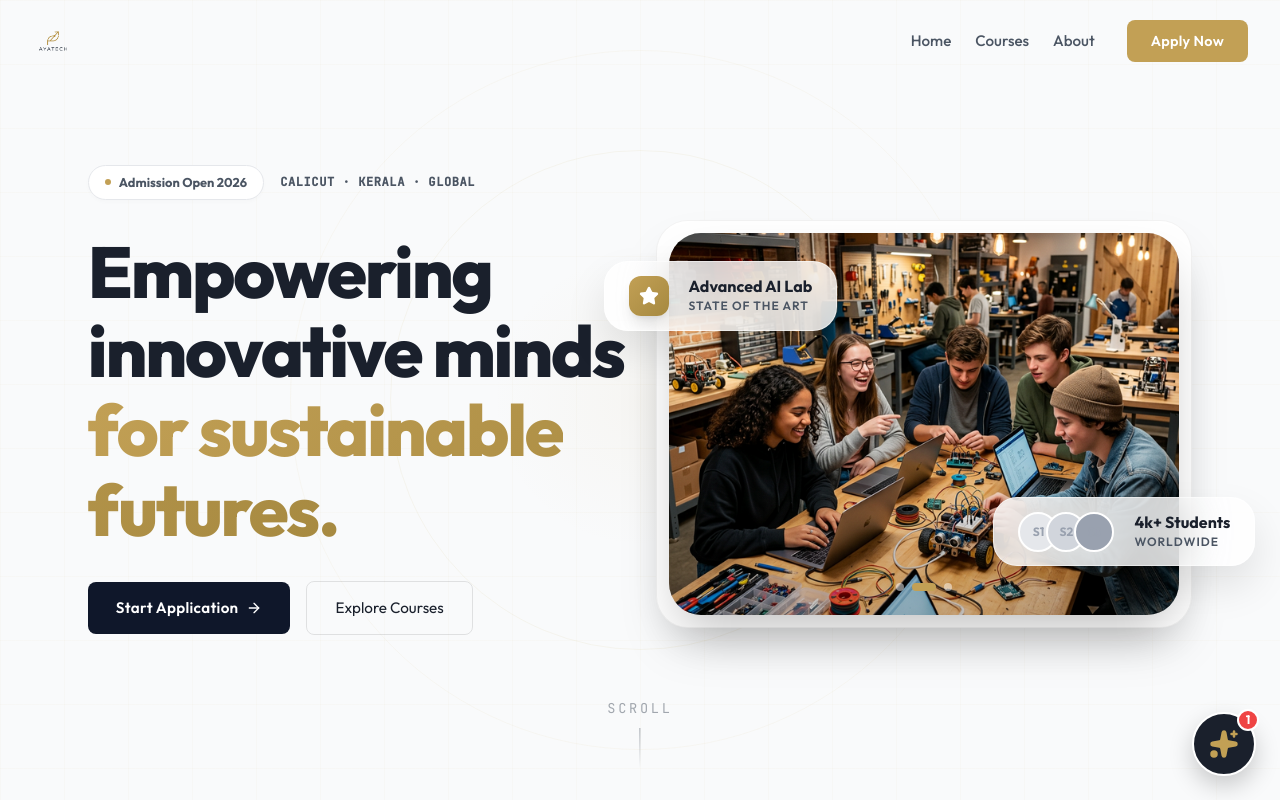
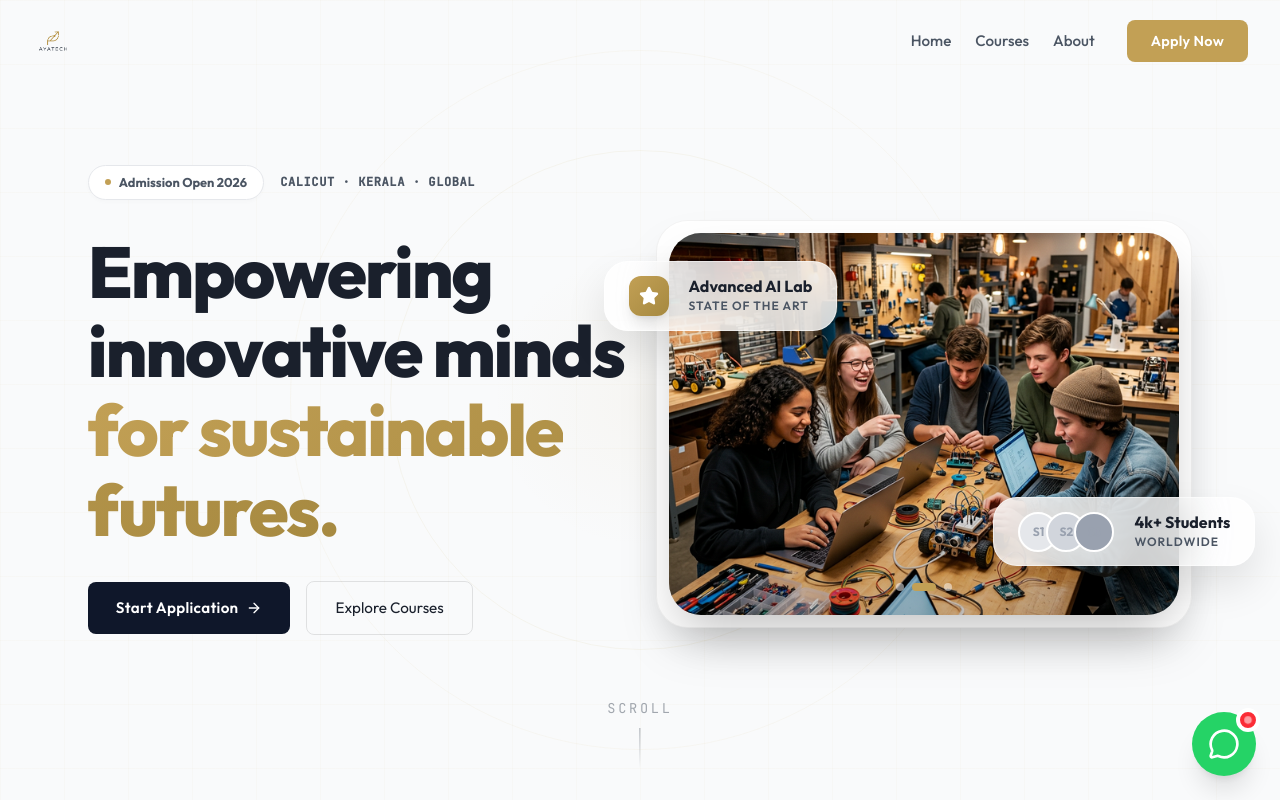
Before and after one commit to ITSXolved/ayatech-site, a Next.js app in the folder web/: page / in a window 1280 px wide. Shown: the top 800 px of the page. Built offline with nearby package versions, Linux system fonts and the light colour scheme.

Commit message:
feat: replace Claude assistant with WhatsApp direct chat (+91 9037665777)

```diff
--- a/web/src/app/layout.tsx
+++ b/web/src/app/layout.tsx
@@ -2,7 +2,7 @@ import type { Metadata } from "next";
 import "./globals.css";
 import NavBar from "@/components/layout/NavBar";
 import Footer from "@/components/layout/Footer";
-import ClaudeAssistant from "@/components/ClaudeAssistant";
+import WhatsAppAssistant from "@/components/WhatsAppAssistant";
 
 export const metadata: Metadata = {
   title: "AyaTech — Empowering Innovation. Building Futures.",
@@ -44,7 +44,7 @@ export default function RootLayout({
         <script src="https://checkout.razorpay.com/v1/checkout.js" async></script>
         <NavBar />
         <main>{children}</main>
-        <ClaudeAssistant />
+        <WhatsAppAssistant />
         <Footer />
       </body>
     </html>
--- /dev/null
+++ b/web/src/components/WhatsAppAssistant.tsx
@@ -0,0 +1,103 @@
+"use client";
+
+import React from "react";
+import { motion, AnimatePresence } from "framer-motion";
+import { MessageCircle, X, Send } from "lucide-react";
+
+export default function WhatsAppAssistant() {
+    const [isOpen, setIsOpen] = React.useState(false);
+
+    const whatsappNumber = "919037665777";
+    const welcomeMessage = "Hi! How can we help you today?";
+
+    const handleWhatsAppClick = () => {
+        const url = `https://wa.me/${whatsappNumber}?text=${encodeURIComponent("I'm interested in AyaTech's courses. Can you help me?")}`;
+        window.open(url, "_blank");
+    };
+
+    return (
+        <div className="fixed bottom-6 right-6 z-[100] flex flex-col items-end gap-4">
+            <AnimatePresence>
+                {isOpen && (
+                    <motion.div
+                        initial={{ opacity: 0, y: 20, scale: 0.9, transformOrigin: "bottom right" }}
+                        animate={{ opacity: 1, y: 0, scale: 1 }}
+                        exit={{ opacity: 0, y: 20, scale: 0.9 }}
+                        className="w-[320px] bg-white rounded-3xl shadow-2xl border border-gray-100 overflow-hidden mb-2"
+                    >
+                        {/* Header */}
+                        <div className="bg-[#25D366] p-6 text-white relative">
+                            <button
+                                onClick={() => setIsOpen(false)}
+                                className="absolute top-4 right-4 p-1 hover:bg-white/20 rounded-full transition-colors"
+                            >
+                                <X size={20} />
+                            </button>
+                            <div className="flex items-center gap-3">
+                                <div className="w-12 h-12 rounded-full bg-white/20 flex items-center justify-center backdrop-blur-sm">
+                                    <MessageCircle size={24} />
+                                </div>
+                                <div>
+                                    <h3 className="font-bold text-lg leading-tight">AyaTech Support</h3>
+                                    <p className="text-white/80 text-xs">Typically replies in under an hour</p>
+                                </div>
+                            </div>
+                        </div>
+
+                        {/* Body */}
+                        <div className="p-6 bg-gray-50/50">
+                            <div className="bg-white p-4 rounded-2xl rounded-tl-none shadow-sm border border-gray-100 max-w-[85%] mb-4">
+                                <p className="text-sm text-gray-700 leading-relaxed">
+                                    {welcomeMessage}
+                                </p>
+                                <span className="text-[10px] text-gray-400 mt-1 block">AyaTech Assistant</span>
+                            </div>
+
+                            <button
+                                onClick={handleWhatsAppClick}
+                                className="w-full bg-[#25D366] hover:bg-[#20bd5a] text-white py-3.5 px-6 rounded-2xl font-bold flex items-center justify-center gap-2 transition-all shadow-lg hover:shadow-[#25D366]/20 active:scale-[0.98]"
+                            >
+                                <Send size={18} />
+                                Start WhatsApp Chat
+                            </button>
+                        </div>
+
+                        <div className="px-6 py-3 bg-white border-t border-gray-50 text-[10px] text-gray-400 text-center">
+                            AyaTech Online Learning Ecosystem
+                        </div>
+                    </motion.div>
+                )}
+            </AnimatePresence>
+
+            {/* Pulsing Toggle Button */}
+            <motion.button
+                whileHover={{ scale: 1.05 }}
+                whileTap={{ scale: 0.95 }}
+                onClick={() => setIsOpen(!isOpen)}
+                className="w-16 h-16 rounded-full flex items-center justify-center shadow-xl relative transition-shadow"
+                style={{
+                    background: isOpen ? "#1F2937" : "#25D366",
+                    color: "white"
+                }}
+            >
+                <AnimatePresence mode="wait">
+                    {isOpen ? (
+                        <motion.div key="close" initial={{ rotate: -90, opacity: 0 }} animate={{ rotate: 0, opacity: 1 }} exit={{ rotate: 90, opacity: 0 }}>
+                            <X size={28} />
+                        </motion.div>
+                    ) : (
+                        <motion.div key="open" initial={{ rotate: 90, opacity: 0 }} animate={{ rotate: 0, opacity: 1 }} exit={{ rotate: -90, opacity: 0 }}>
+                            <MessageCircle size={32} />
+                        </motion.div>
+                    )}
+                </AnimatePresence>
+
+                {!isOpen && (
+                    <span className="absolute -top-1 -right-1 w-6 h-6 bg-red-500 border-4 border-white rounded-full flex items-center justify-center">
+                         <span className="w-2 h-2 bg-white rounded-full animate-pulse"></span>
+                    </span>
+                )}
+            </motion.button>
+        </div>
+    );
+}
```
